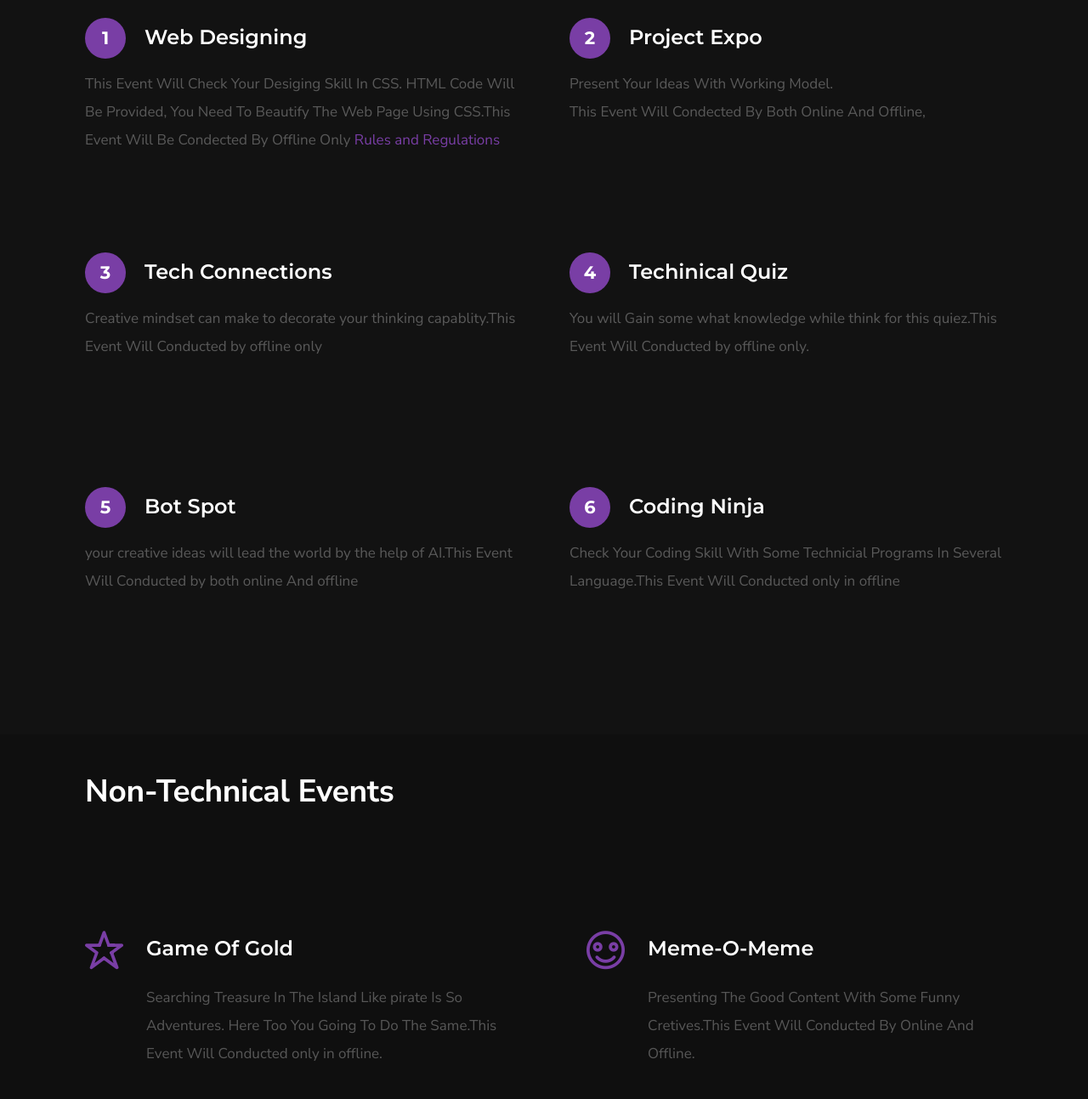
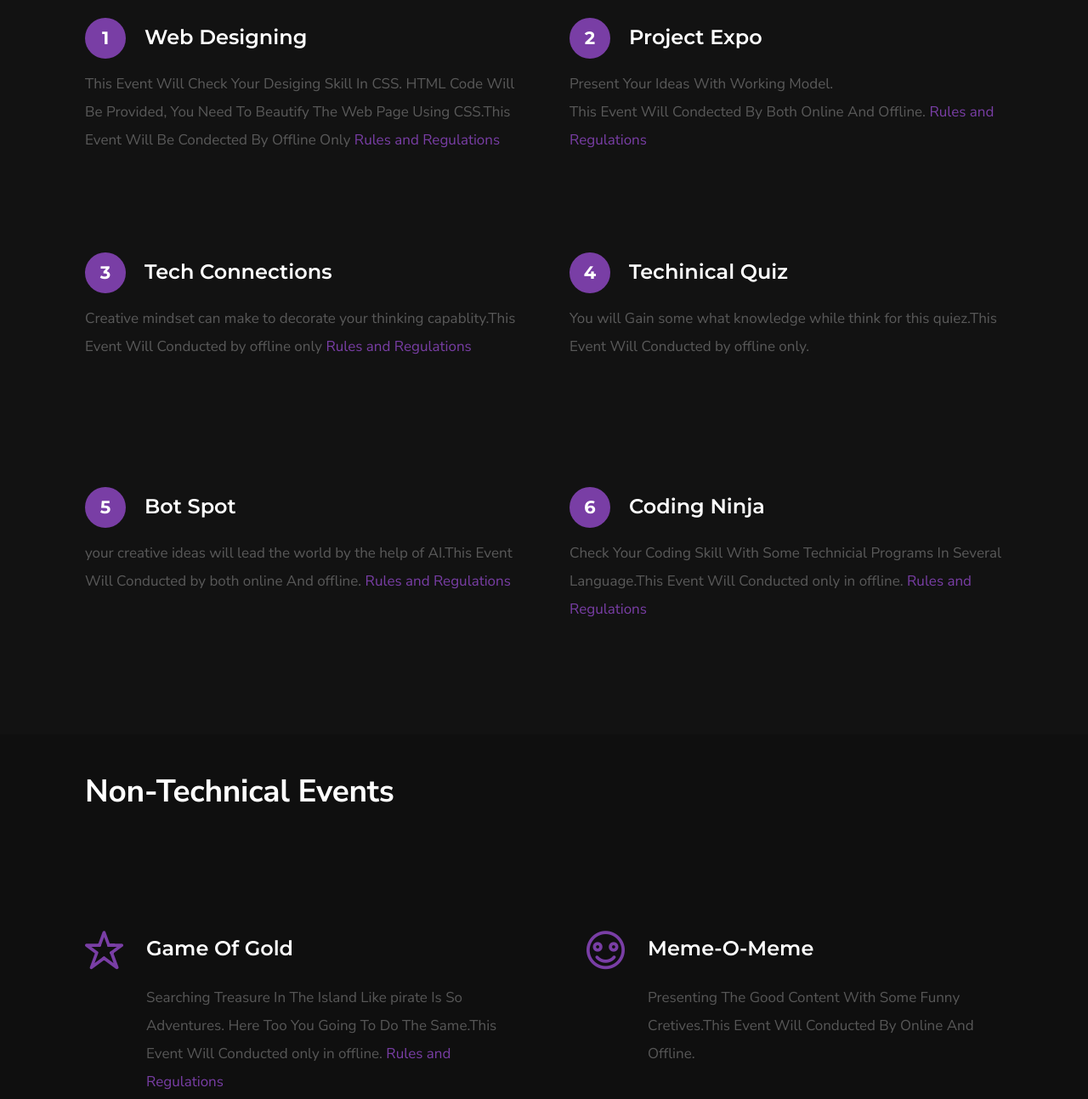
Before and after one commit to Tectrix2k22/tectrix, a plain HTML site: page index.html in a window 1280 px wide. Shown: the part 1460-2753 px from the top of the page at 85% size. Drawn offline with Linux system fonts and the light colour scheme; files whose address does not match are found by name.

Commit message:
Update index.html

```diff
--- a/index.html
+++ b/index.html
@@ -205,7 +205,7 @@
                     <div class="item-process__text">
                         <h4 class="item-title">Web Designing</h4>
                         <p>
-                        This Event Will Check Your Desiging Skill In CSS. HTML Code Will Be Provided, You Need To Beautify The Web Page Using CSS.This Event Will Be Condected By Offline Only  <a href="https://drive.google.com/file/d/11i54RRy16fuFYWmOTPhrfgncczfmYRdK/view?usp=sharing"> Rules and Regulations </a>
+                        This Event Will Check Your Desiging Skill In CSS. HTML Code Will Be Provided, You Need To Beautify The Web Page Using CSS.This Event Will Be Condected By Offline Only  <a href="https://drive.google.com/uc?export=download&id=11i54RRy16fuFYWmOTPhrfgncczfmYRdK"> Rules and Regulations </a>
                         </p>
                     </div>
                 </div>
@@ -213,7 +213,7 @@
                     <div class="item-process__text">
                         <h4 class="item-title">Project Expo</h4>
                         <p>
-                       Present Your Ideas With Working Model.<br>This Event Will Condected By Both Online And Offline,
+                       Present Your Ideas With Working Model.<br>This Event Will Condected By Both Online And Offline. <a href="https://drive.google.com/uc?export=download&id=1XlbG8umNEaaOEFhjlqhigUd4nJekIVPz"> Rules and Regulations </a>
                         </p>
                     </div>
                 </div>
@@ -221,7 +221,7 @@
                     <div class="item-process__text">
                         <h4 class="item-title">Tech Connections</h4>
                         <p>
-                            Creative mindset can make to decorate your thinking capablity.This Event Will Conducted by offline only
+                            Creative mindset can make to decorate your thinking capablity.This Event Will Conducted by offline only <a href="https://drive.google.com/uc?export=download&id=1kGIZSoEnMp5yWejUpxwB-NjUpchwSR2u"> Rules and Regulations </a>
                         </p>
                     </div>
                 </div>
@@ -237,7 +237,7 @@
                     <div class="item-process__text">
                         <h4 class="item-title">Bot Spot</h4>
                         <p>
-                        your creative ideas will lead the world by the help of AI.This Event Will Conducted by both online And offline
+                        your creative ideas will lead the world by the help of AI.This Event Will Conducted by both online And offline. <a href="https://drive.google.com/uc?export=download&id=1yIrhv5pq_0PemwfsTmctKgYdnXcVOXCH"> Rules and Regulations </a>
                         </p>
                     </div>
                 </div>
@@ -245,7 +245,7 @@
                     <div class="item-process__text">
                         <h4 class="item-title">Coding Ninja</h4>
                         <p>
-                        Check Your Coding Skill With Some Technicial Programs In Several Language.This Event Will Conducted only in offline
+                        Check Your Coding Skill With Some Technicial Programs In Several Language.This Event Will Conducted only in offline. <a href="https://drive.google.com/uc?export=download&id=1FErSjQVhquiRKzxIiEJWIRIpiNT3bzZO"> Rules and Regulations </a>
                         </p>
                     </div>
                 </div>
@@ -278,7 +278,7 @@
                 <div class="item-service__text">
                     <h3 class="item-title">Game Of Gold</h3>
                     <p>
-                        Searching Treasure In The Island Like pirate Is So Adventures. Here Too You Going To Do The Same.This Event Will Conducted only in offline.
+                        Searching Treasure In The Island Like pirate Is So Adventures. Here Too You Going To Do The Same.This Event Will Conducted only in offline. <a href="https://drive.google.com/uc?export=download&id=1EjgZGM1hup7rVHyX47mL7n-nxJvexOFO"> Rules and Regulations </a>
                     </p>
                 </div>
             </div>
@@ -336,7 +336,7 @@
                 <div class="item-service__text">
                     <h3 class="item-title">Games Garage</h3>
                     <p>
-                        Legends Never Die.If Your Bad I'm Your Dad.Make A Fun Full Day With Your Gaming Skill.This Event Will Conducted By Both Online And Offline.
+                        Legends Never Die.If Your Bad I'm Your Dad.Make A Fun Full Day With Your Gaming Skill.This Event Will Conducted By Both Online And Offline. <a href="https://drive.google.com/uc?export=download&id=1gjdEYUWY5QN035KMJHVlufqSBeVXsarL"> Rules and Regulations </a>
                     </p>
                 </div>
             </div>
```
